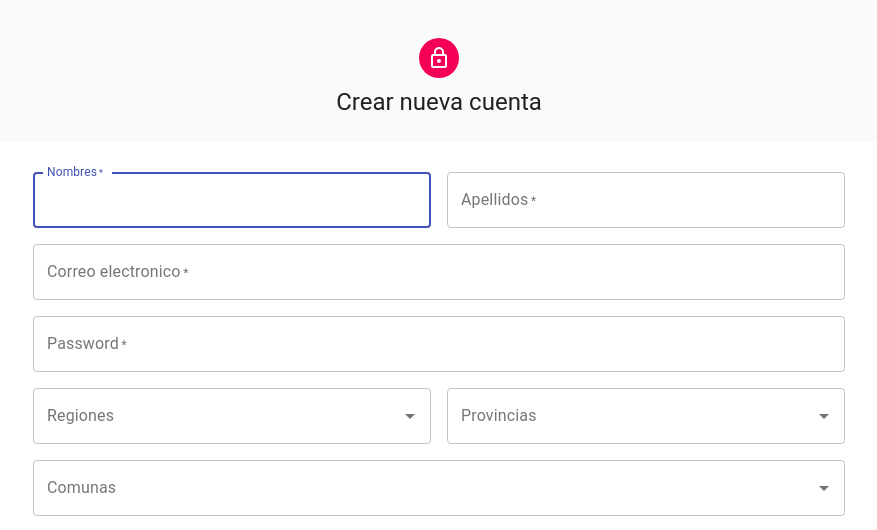
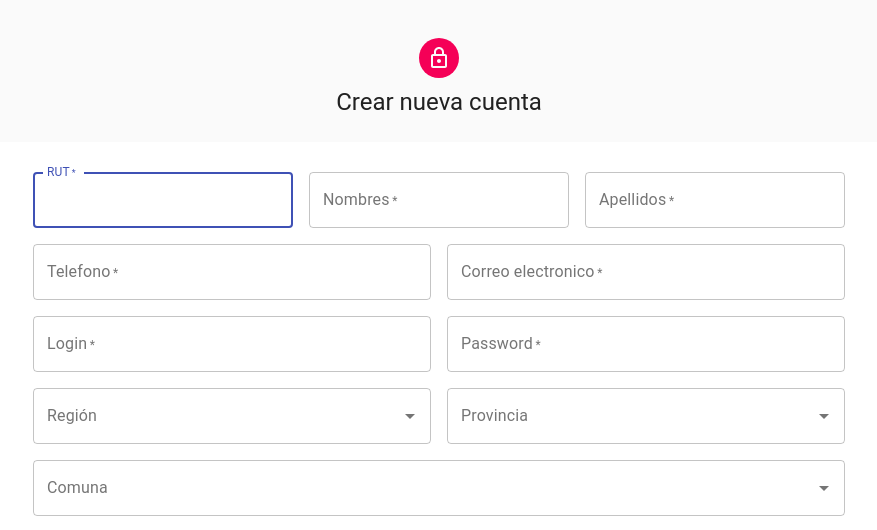
Before and after one commit to Sistema-profesionales/frontend-sistema-profesionales, a React (Create React App) app: page /register in a window 1280 px wide. Shown: the top 530 px of the page, without its empty margins (201-1078 px from the left). Built offline with nearby package versions, Linux system fonts and the light colour scheme; no server answers.

Commit message:
working in form register professional

```diff
--- a/src/App.js
+++ b/src/App.js
@@ -8,7 +8,7 @@ import ProfessionalTheme from "./components/themes/professionals/professionalsTh
 
 function App() {
   // console.log(window.location);
-  if (window.location.pathname != "/" && window.location.pathname != "/register") {
+  if (window.location.pathname !== "/" && window.location.pathname !== "/register") {
     if (window.location.pathname.includes("/user/entity")) {
       return (
         <EntityTheme>
--- a/src/components/themes/professionals/SideBar.js
+++ b/src/components/themes/professionals/SideBar.js
@@ -11,8 +11,6 @@ import ListItemText from '@material-ui/core/ListItemText';
 import DashboardIcon from '@material-ui/icons/Dashboard';
 import ShoppingCartIcon from '@material-ui/icons/ShoppingCart';
 import PeopleIcon from '@material-ui/icons/People';
-import BarChartIcon from '@material-ui/icons/BarChart';
-import LayersIcon from '@material-ui/icons/Layers';
 import { Link } from 'react-router-dom';
 
 
--- a/src/views/login/register.js
+++ b/src/views/login/register.js
@@ -3,8 +3,6 @@ import Avatar from '@material-ui/core/Avatar';
 import Button from '@material-ui/core/Button';
 import CssBaseline from '@material-ui/core/CssBaseline';
 import TextField from '@material-ui/core/TextField';
-import FormControlLabel from '@material-ui/core/FormControlLabel';
-import Checkbox from '@material-ui/core/Checkbox';
 import { Link } from 'react-router-dom';
 import Grid from '@material-ui/core/Grid';
 import Box from '@material-ui/core/Box';
@@ -14,27 +12,9 @@ import { makeStyles } from '@material-ui/core/styles';
 import Container from '@material-ui/core/Container';
 import Autocomplete from '@material-ui/lab/Autocomplete';
 import { getAreas, getProfessionsByArea } from '../../factory/areas';
-import Chip from '@material-ui/core/Chip';
-import CheckBoxOutlineBlankIcon from '@material-ui/icons/CheckBoxOutlineBlank';
-import CheckBoxIcon from '@material-ui/icons/CheckBox';
+import { getRegions, getProvinciesByRegion } from '../../factory/regions';
+import { getCommunesByProvince } from '../../factory/provincies';
 import './register.css';
-
-
-const icon = <CheckBoxOutlineBlankIcon fontSize="small" />;
-const checkedIcon = <CheckBoxIcon fontSize="small" />;
-
-// function Copyright() {
-//   return (
-//     <Typography variant="body2" color="textSecondary" align="center">
-//       {'Copyright © '}
-//       <Link color="inherit" href="https://material-ui.com/">
-//         Your Website
-//       </Link>{' '}
-//       {new Date().getFullYear()}
-//       {'.'}
-//     </Typography>
-//   );
-// }
 
 const useStyles = makeStyles(theme => ({
   paper: {
@@ -61,25 +41,41 @@ export default function SignUp() {
 
   const [areas, setAreas] = useState([]);
   const [professions, setProfessions] = useState([]);
+  const [regions, setRegions] = useState([]);
+  const [provincies, setProvincies] = useState([]);
+  const [communes, setCommunes] = useState([]);
   const [values, setValues] = useState({
     area: null,
-    profession: null
+    profession: null,
+    region: null,
+    provincie: null,
+    commune: null
   });
   const [chips, setChips] = useState([]);
   const chipsSelected = useRef(null);
 
   const [sendObject, setSendObject] = useState({
-
+    rut: null,
+    names: null,
+    lastnames: null,
+    communeId: null,
+    login: null,
+    password: null,
+    phone: null,
+    email: null,
+    professions: []
   });
 
-
-  const eventual = (e) => event => {
+  const createChipsProfessions = (e) => event => {
     let filtersChips = chips.filter(x => x.id !== e.id);
-    console.log(filtersChips)
     setChips(filtersChips);
-
+    setSendObject({ ...sendObject, professions: filtersChips });
   }
 
+  const handleChangeInputText = (event) => {
+    const { name, value } = event.target;
+    setSendObject({ ...sendObject, [name]: value });
+  }
 
   useEffect(() => {
     async function areas() {
@@ -99,8 +95,24 @@ export default function SignUp() {
 
   }, []);
 
-  // console.log({ values, professions });
-  console.log(chips)
+
+  useEffect(() => {
+    async function regions() {
+      try {
+        let regions = await getRegions();
+
+        for (let i = 0; i < regions.length; i++) {
+          regions[i]["title"] = regions[i].name;
+        }
+
+        setRegions(regions);
+      } catch (error) {
+        console.log(error);
+      }
+    }
+    regions();
+
+  }, []);
 
   const getProffesionsArea = async (areaId) => {
     try {
@@ -115,6 +127,40 @@ export default function SignUp() {
     }
   }
 
+  const getProvincesRegion = async (regionId) => {
+    try {
+      let provincies = await getProvinciesByRegion(regionId);
+      for (let i = 0; i < provincies.length; i++) {
+        provincies[i]["title"] = provincies[i].name;
+      }
+
+      setProvincies(provincies);
+    } catch (error) {
+      console.log(error);
+    }
+  }
+
+
+  const getCommunesProvince = async (provinceId) => {
+    try {
+      let communes = await getCommunesByProvince(provinceId);
+      for (let i = 0; i < communes.length; i++) {
+        communes[i]["title"] = communes[i].name;
+      }
+
+      setCommunes(communes);
+    } catch (error) {
+      console.log(error);
+    }
+  }
+
+  const saveUser = () => {
+    // first save user
+
+    // second save information professions
+    console.table(sendObject);
+  }
+
   return (
     <Container component="main" maxWidth="md">
       <CssBaseline />
@@ -127,16 +173,41 @@ export default function SignUp() {
         </Typography>
         <form className={classes.form} style={{ paddingTop: '30px' }} noValidate>
           <Grid container spacing={2}>
-            <Grid item xs={12} sm={6}>
+            <Grid item xs={12} sm={4}>
               <TextField
                 autoComplete="fname"
-                name="firstName"
+                name="rut"
                 variant="outlined"
                 required
                 fullWidth
-                id="firstName"
+                id="rut"
+                label="RUT"
+                autoFocus
+                onChange={handleChangeInputText}
+              />
+            </Grid>
+            <Grid item xs={12} sm={4}>
+              <TextField
+                autoComplete="fname"
+                name="names"
+                variant="outlined"
+                required
+                fullWidth
+                id="names"
                 label="Nombres"
-                autoFocus
+                onChange={handleChangeInputText}
+              />
+            </Grid>
+            <Grid item xs={12} sm={4}>
+              <TextField
+                variant="outlined"
+                required
+                fullWidth
+                id="lastNames"
+                label="Apellidos"
+                name="lastnames"
+                autoComplete="lname"
+                onChange={handleChangeInputText}
               />
             </Grid>
             <Grid item xs={12} sm={6}>
@@ -144,13 +215,14 @@ export default function SignUp() {
                 variant="outlined"
                 required
                 fullWidth
-                id="lastName"
-                label="Apellidos"
-                name="lastName"
-                autoComplete="lname"
+                id="phone"
+                label="Telefono"
+                name="phone"
+                autoComplete="phone"
+                onChange={handleChangeInputText}
               />
             </Grid>
-            <Grid item xs={12}>
+            <Grid item xs={12} sm={6}>
               <TextField
                 variant="outlined"
                 required
@@ -159,9 +231,22 @@ export default function SignUp() {
                 label="Correo electronico"
                 name="email"
                 autoComplete="email"
+                onChange={handleChangeInputText}
               />
             </Grid>
-            <Grid item xs={12}>
+            <Grid item xs={12} sm={6}>
+              <TextField
+                variant="outlined"
+                required
+                fullWidth
+                name="login"
+                label="Login"
+                type="text"
+                id="login"
+                onChange={handleChangeInputText}
+              />
+            </Grid>
+            <Grid item xs={12} sm={6}>
               <TextField
                 variant="outlined"
                 required
@@ -171,22 +256,25 @@ export default function SignUp() {
                 type="password"
                 id="password"
                 autoComplete="current-password"
+                onChange={handleChangeInputText}
               />
             </Grid>
             <Grid item xs={12} sm={6}>
               <Autocomplete
                 id="fixed-tags-demo"
-                options={[]}
-                // getOptionLabel={option => option.title}
-                value={null}
+                options={regions}
+                getOptionLabel={option => option.title}
+                value={values.region}
                 onChange={(event, newValue) => {
-                  // setValue(newValue);
+                  setValues({ ...values, region: newValue });
+                  if (newValue) getProvincesRegion(newValue.id);
+                  else setProvincies([]);
                 }}
                 style={{ width: '100%' }}
                 renderInput={params => (
                   <TextField
                     {...params}
-                    label="Regiones"
+                    label="Región"
                     variant="outlined"
                     placeholder="Buscar"
                     fullWidth
@@ -197,17 +285,18 @@ export default function SignUp() {
             <Grid item xs={12} sm={6}>
               <Autocomplete
                 id="fixed-tags-demo"
-                options={[]}
-                // getOptionLabel={option => option.title}
-                value={null}
+                options={provincies}
+                getOptionLabel={option => option.title}
+                value={values.provincie}
                 onChange={(event, newValue) => {
-                  // setValue(newValue);
+                  setValues({ ...values, provincie: newValue });
+                  if (newValue) getCommunesProvince(newValue.id);
                 }}
                 style={{ width: '100%' }}
                 renderInput={params => (
                   <TextField
                     {...params}
-                    label="Provincias"
+                    label="Provincia"
                     variant="outlined"
                     placeholder="Buscar"
                     fullWidth
@@ -218,17 +307,18 @@ export default function SignUp() {
             <Grid item xs={12}>
               <Autocomplete
                 id="fixed-tags-demo"
-                options={[]}
-                // getOptionLabel={option => option.title}
-                value={null}
+                options={communes}
+                getOptionLabel={option => option.title}
+                value={values.commune}
                 onChange={(event, newValue) => {
-                  // setValue(newValue);
+                  setValues({ ...values, commune: newValue });
+                  if (newValue) setSendObject({ ...sendObject, communeId: newValue.id });
                 }}
                 style={{ width: '100%' }}
                 renderInput={params => (
                   <TextField
                     {...params}
-                    label="Comunas"
+                    label="Comuna"
                     variant="outlined"
                     placeholder="Buscar"
                     fullWidth
@@ -260,41 +350,6 @@ export default function SignUp() {
               />
             </Grid>
             <Grid item xs={12} sm={6}>
-              {/* <Autocomplete
-                multiple
-                id="fixed-tags-demo"
-                options={professions}
-                disableCloseOnSelect
-                getOptionLabel={option => option.title}
-                renderOption={(option, { selected }) => {
-                  if(selected) {
-                    console.log(option);
-                  }
-                  return (
-                    <React.Fragment>
-                      <Checkbox
-                        icon={icon}
-                        checkedIcon={checkedIcon}
-                        style={{ marginRight: 8, border: '5px solid red' }}
-                        checked={selected}
-                      />
-                      {option.title}
-                    </React.Fragment>
-                  )
-                }}
-                style={{ width: '100%' }}
-                renderInput={params => (
-                  <TextField
-                    {...params}
-                    label="Profesiones"
-                    variant="outlined"
-                    placeholder="Buscar"
-                    fullWidth
-                  />
-                )}
-              /> */}
-
-
               <Autocomplete
                 id="fixed-tags-demo"
                 options={professions}
@@ -303,6 +358,7 @@ export default function SignUp() {
                 onChange={(event, newValue) => {
                   setValues({ ...values, profession: newValue })
                   setChips([...chips, newValue]);
+                  setSendObject({ ...sendObject, professions: [...sendObject.professions, newValue] });
                   chipsSelected.current.focus();
                 }}
                 style={{ width: '100%' }}
@@ -316,29 +372,26 @@ export default function SignUp() {
                   />
                 )}
               />
-
-
             </Grid>
 
-
             <Grid item xs={12}>
-
               {chips.length > 0 && chips.map((e, i) => e && (
                 <div key={i} className="chipp">
                   <div className="text-chipp">{e.name}</div>
-                  <div className="remove-chipp" onClick={eventual(e)}>x</div>
+                  <div className="remove-chipp" onClick={createChipsProfessions(e)}>x</div>
                 </div>
               ))}
 
             </Grid>
           </Grid>
           <Button
-            type="submit"
+            type="button"
             fullWidth
             variant="contained"
             color="primary"
             className={classes.submit}
             ref={chipsSelected}
+            onClick={saveUser}
           >
             Registrarse
           </Button>
```
Also changed, not shown: src/factory/provincies.js (+22 -0 lines), src/factory/regions.js (+23 -1 lines), src/views/login/index.js (+23 -40 lines).
